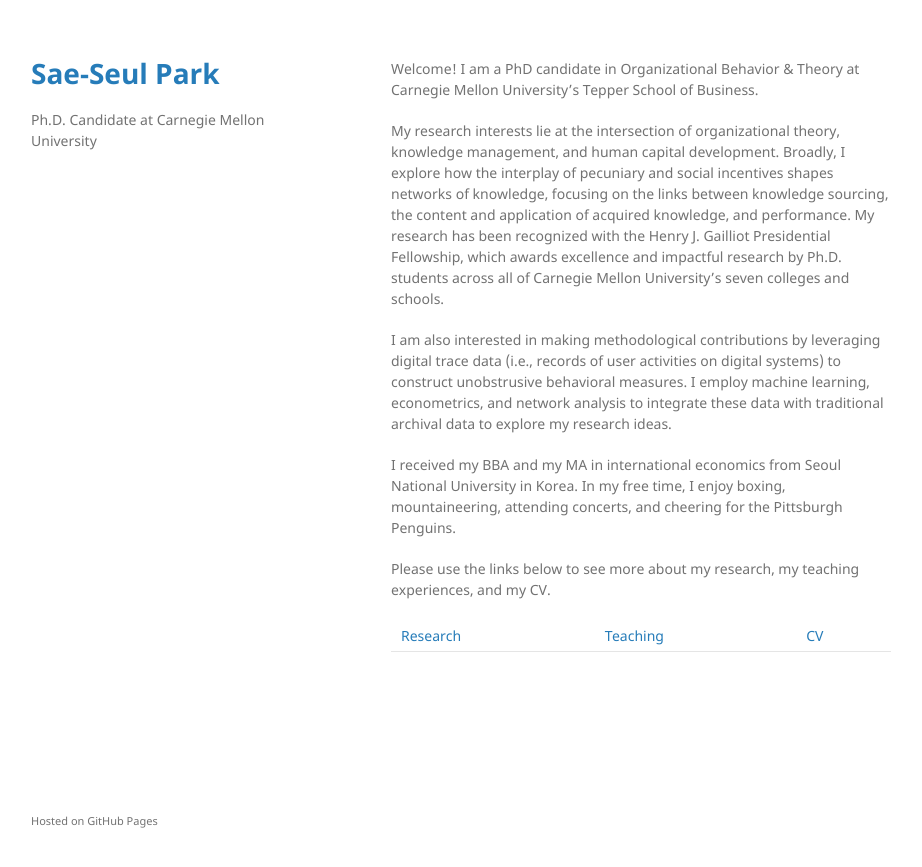
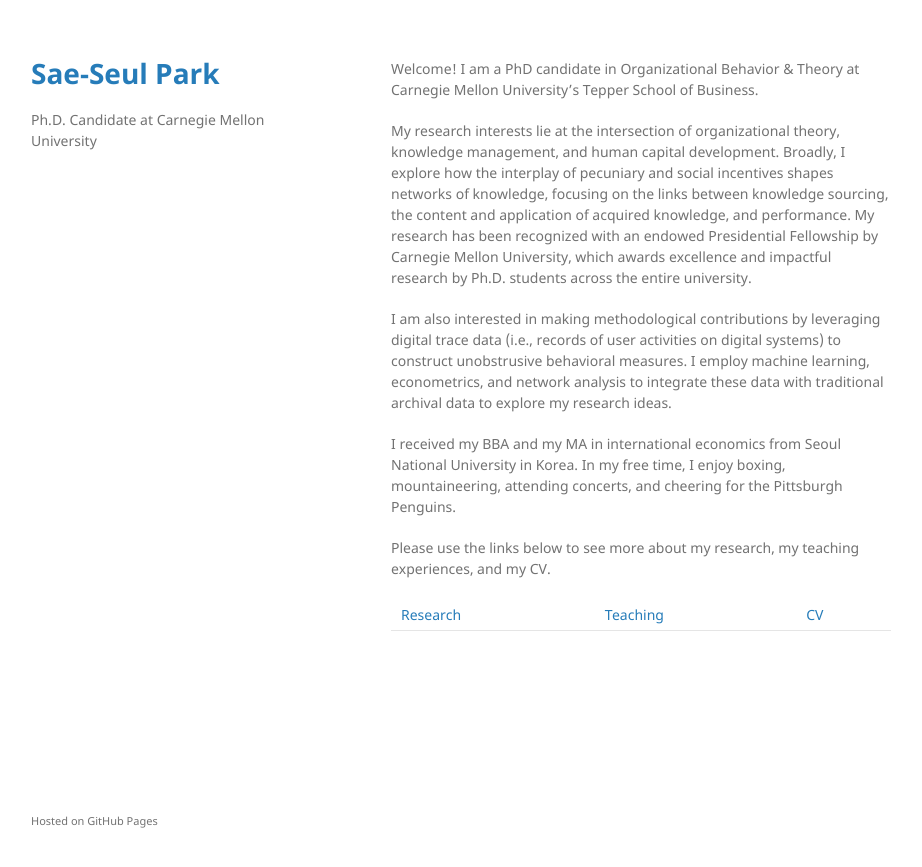
Before and after one commit to saepark/saepark.github.io, a Jekyll site: the page built from index.md, in a window 1280 px wide. Shown: the top 867 px of the page, without its empty margins (179-1101 px from the left). Built offline with Jekyll 4.4.1, drawn with Linux system fonts in a browser that asks for light colours; our own code applies the rules of GitHub Pages for plain Markdown files.

Commit message:
Update index.md

```diff
--- a/index.md
+++ b/index.md
@@ -1,6 +1,6 @@
 Welcome! I am a PhD candidate in Organizational Behavior & Theory at Carnegie Mellon University's Tepper School of Business.
 
-My research interests lie at the intersection of organizational theory, knowledge management, and human capital development. Broadly, I explore how the interplay of pecuniary and social incentives shapes networks of knowledge, focusing on the links between knowledge sourcing, the content and application of acquired knowledge, and performance. My research has been recognized with the Henry J. Gailliot Presidential Fellowship, which awards excellence and impactful research by Ph.D. students across all of Carnegie Mellon University's seven colleges and schools.
+My research interests lie at the intersection of organizational theory, knowledge management, and human capital development. Broadly, I explore how the interplay of pecuniary and social incentives shapes networks of knowledge, focusing on the links between knowledge sourcing, the content and application of acquired knowledge, and performance. My research has been recognized with an endowed Presidential Fellowship by Carnegie Mellon University, which awards excellence and impactful research by Ph.D. students across the entire university.
 
 I am also interested in making methodological contributions by leveraging digital trace data (i.e., records of user activities on digital systems) to construct unobstrusive behavioral measures. I employ machine learning, econometrics, and network analysis to integrate these data with traditional archival data to explore my research ideas.
 
```
